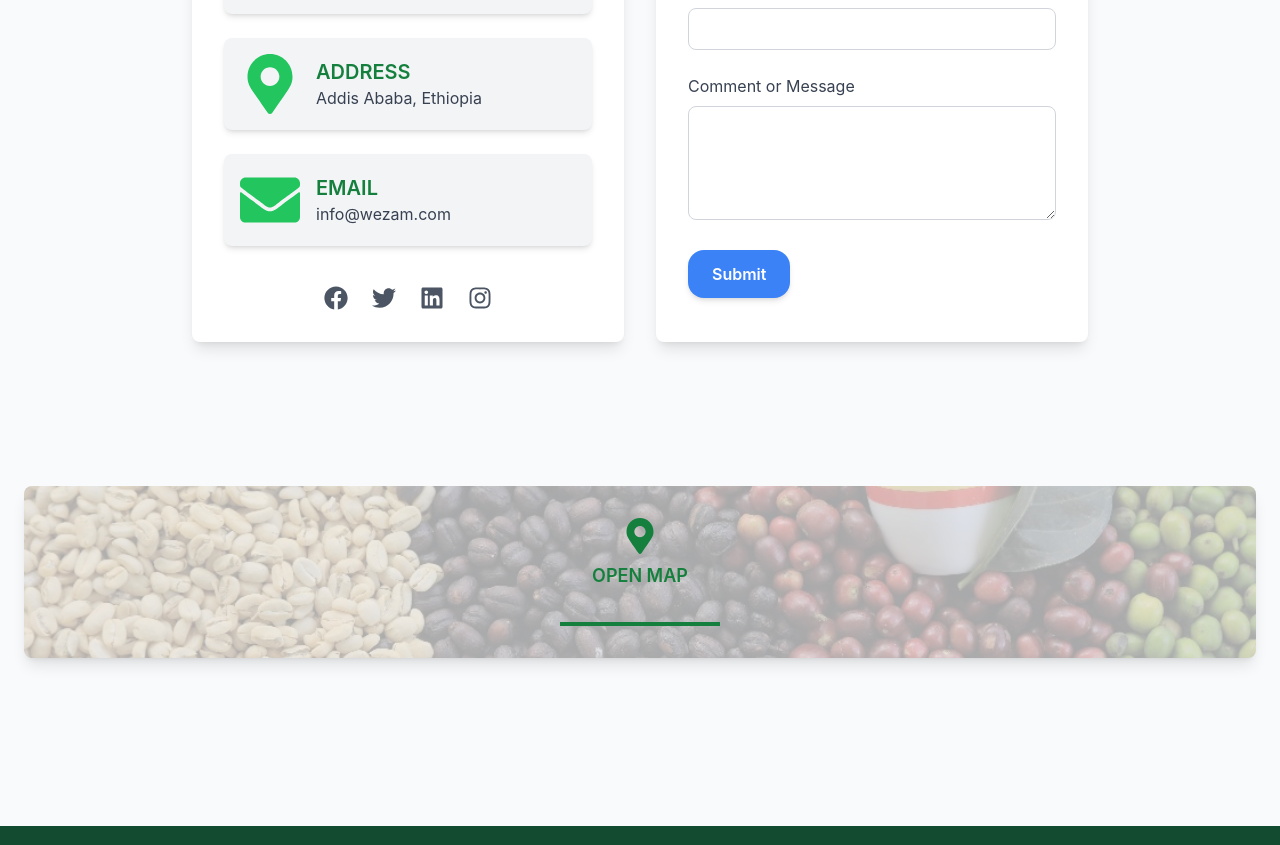
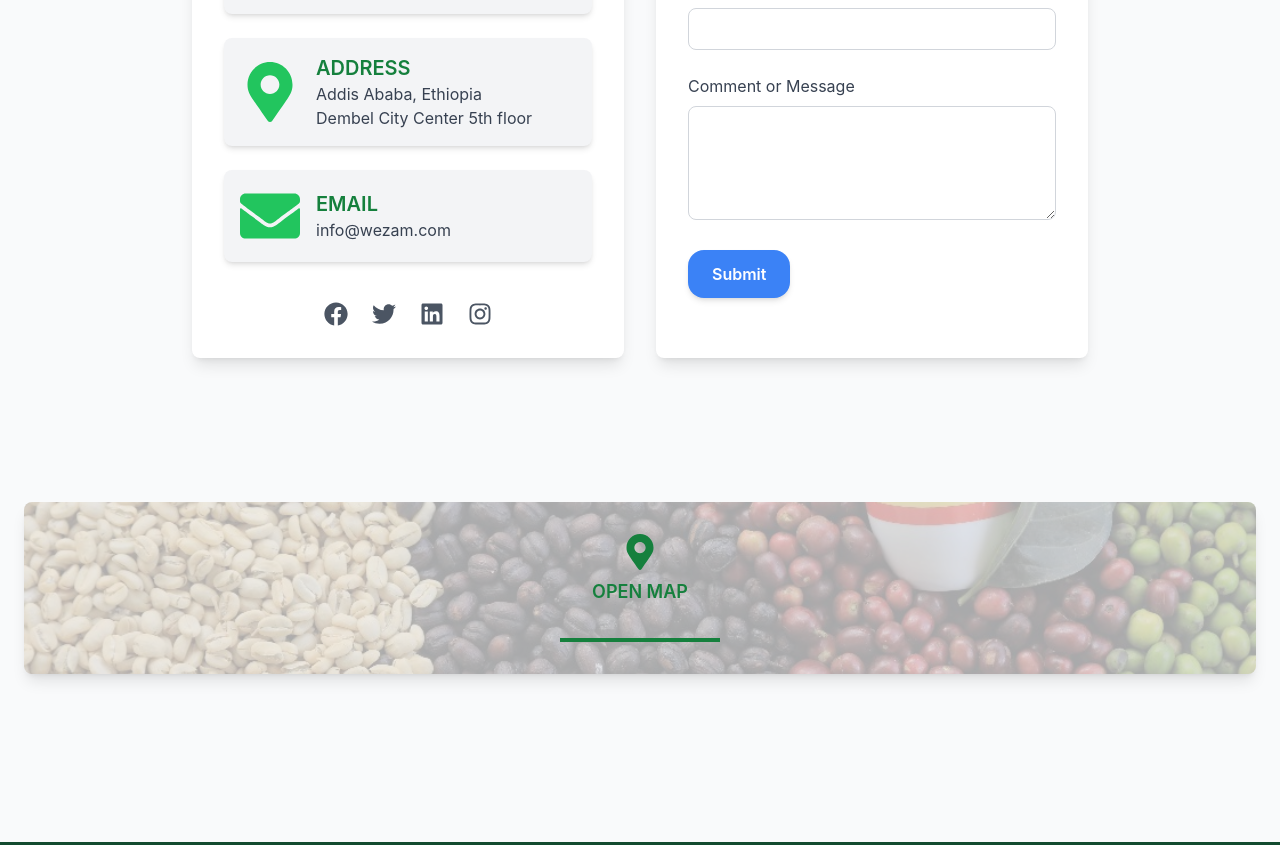
Before and after one commit to Mintesnot-Shigute/Wezam-Webzite, a React (Create React App) app: page / in a window 1280 px wide. Shown: the part 3298-4143 px from the top of the page. Built offline with nearby package versions, Linux system fonts and the light colour scheme; a web font is replaced by a local one.

Commit message:
map and contact

```diff
--- a/src/Components/Pages/ContactUs.js
+++ b/src/Components/Pages/ContactUs.js
@@ -27,6 +27,7 @@ export function ContactUs() {
             <div>
               <h3 className="text-xl font-semibold text-green-700">ADDRESS</h3>
               <p className="text-gray-700">Addis Ababa, Ethiopia</p>
+              <p className="text-gray-700">Dembel City Center 5th floor</p>
             </div>
           </div>
 
```
